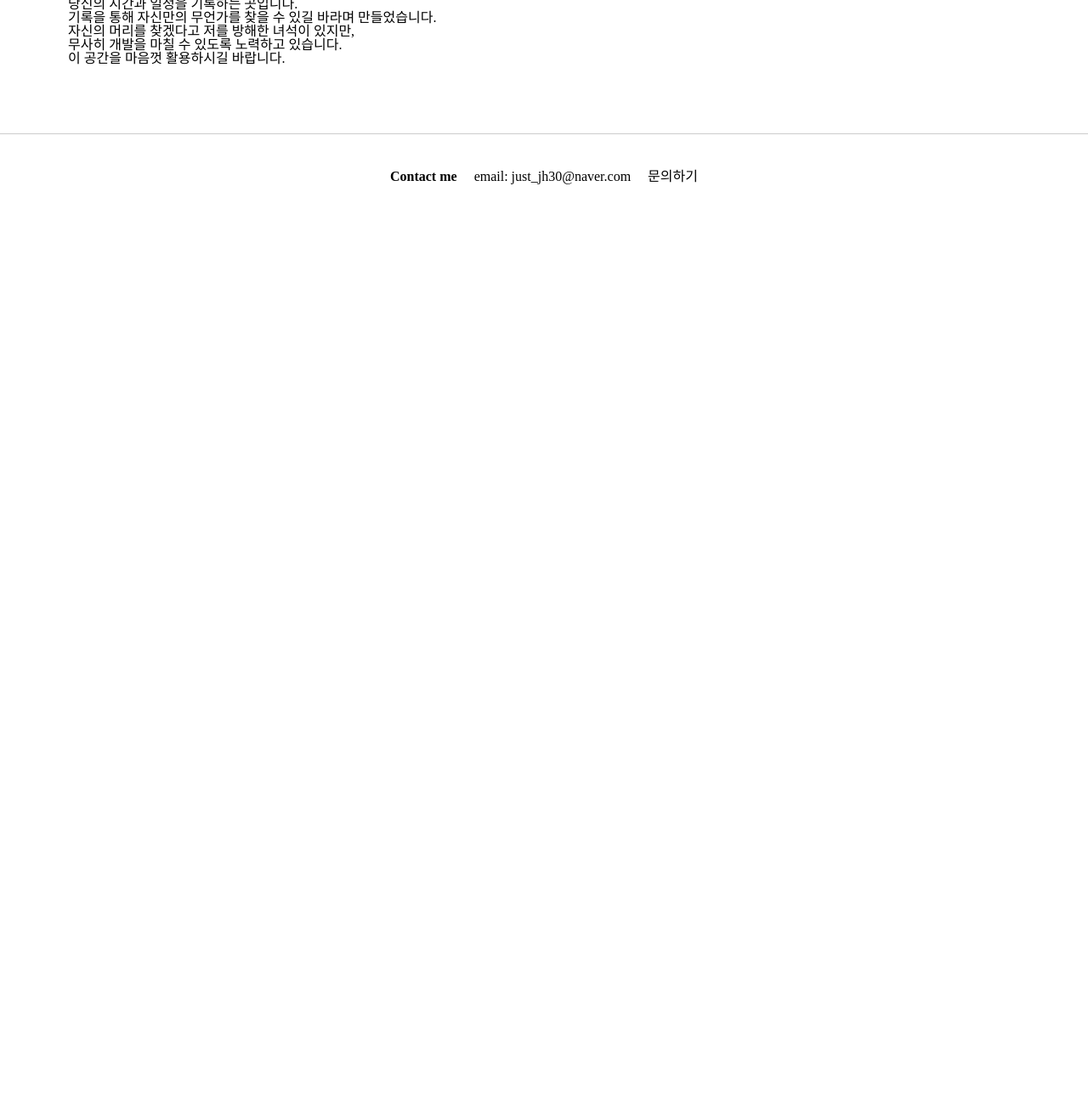
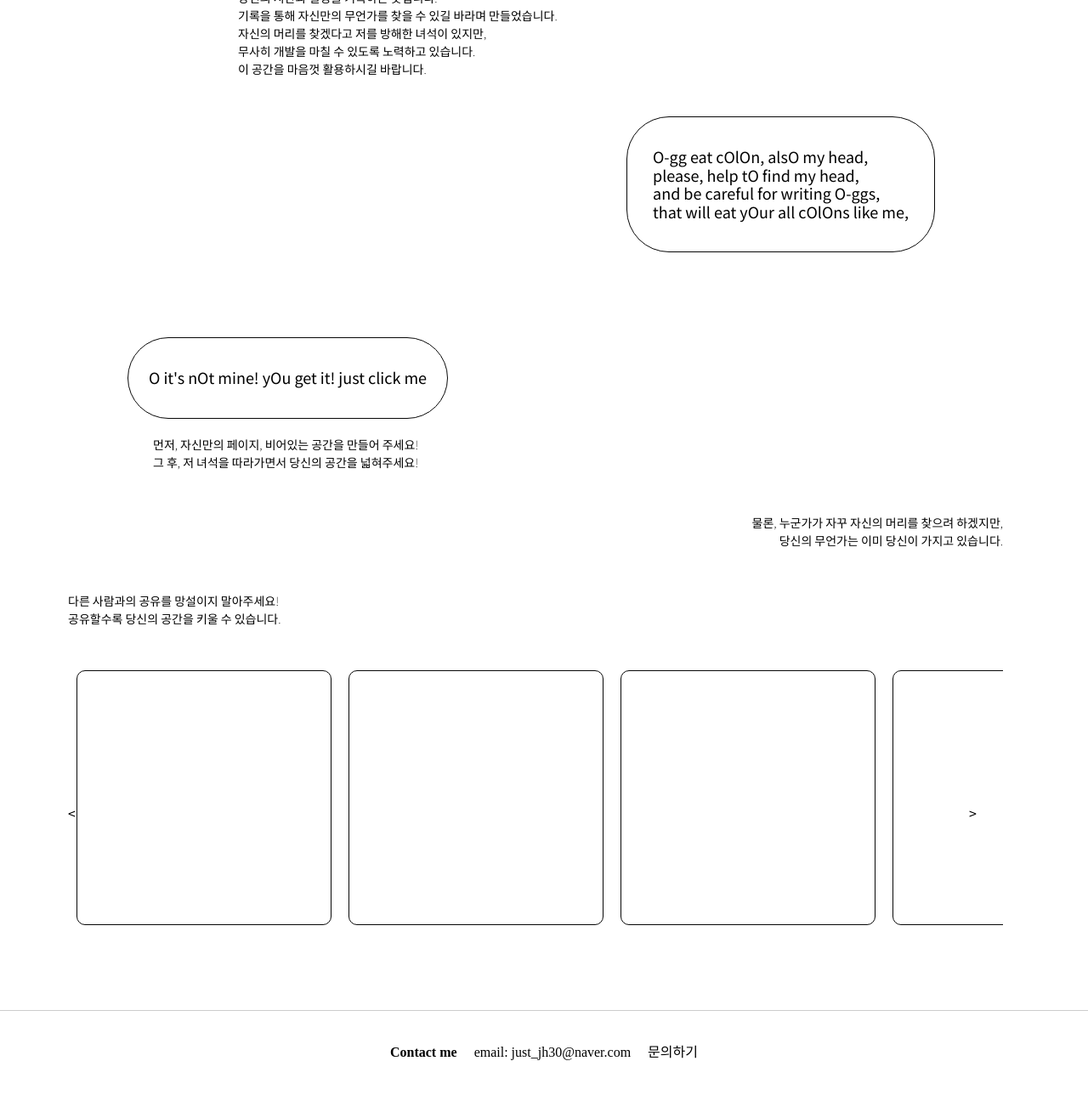
Before and after one commit to Sleepingoff/myLifeMoments, a plain HTML site: page main.html in a window 1280 px wide. Shown: the part 355-1644 px from the top of the page at 85% size. Before the commit the page ends 800 px from the top, so only its background shows below. Drawn offline with Linux system fonts and the light colour scheme.

Commit message:
add section#about

```diff
--- a/component/header.html
+++ b/component/header.html
@@ -3,7 +3,7 @@
     <figcaption class="hide">logo</figcaption>
     <img src="" alt="#" />
   </figure>
-  <h1 class="h1">O-ggs!</h1>
+  <h1 class="h2">O-ggs!</h1>
   <ul class="gnb flex bold textcenter">
     <li>
       <a href="" class="block">
--- a/component/link.html
+++ b/component/link.html
@@ -13,6 +13,10 @@
 <link rel="stylesheet" href="css/todo.css" />
 <!-- 900px mediaquery -->
 <link rel="stylesheet" href="css/media900.css" />
+<!-- googlefonts -->
+<link rel="preconnect" href="https://fonts.googleapis.com">
+<link rel="preconnect" href="https://fonts.gstatic.com" crossorigin>
+<link href="https://fonts.googleapis.com/css2?family=Nanum+Pen+Script&family=Noto+Sans+KR:wght@100;400;700&display=swap" rel="stylesheet">
 <script
   type="text/javascript"
   src="https://code.jquery.com/jquery-3.6.4.js"
--- a/css/common.css
+++ b/css/common.css
@@ -1,7 +1,11 @@
 section.wrap{
     max-width: 1100px;
     min-width: 360px;
-    margin-top: 100px;
+    margin-top: 80px;
+}
+.insideBox{
+    border: 1px solid #070707;
+    margin-bottom: 20px;
 }
 .border-50px{
     border-radius: 50px;
@@ -27,16 +31,28 @@ section.wrap{
 .textcenter{
     text-align: center;
 }
+.textright{
+    text-align: right;
+}
 .h1{
-    font-size: 50px;
+    font-size: 40px;
 }
 .h2{
-    font-size: 1.5em;
+    font-size: 20px;
     font-weight: 600;
 }
 .h3{
-    font-size: 1.2em;
+    font-size: 16px;
     font-weight: 550;
+}
+.p14{
+    font-size: 14px;
+    font-weight: 100;
+    line-height: 1.5;
+}
+.p18{
+    font-size: 18px;
+    line-height: 1.2;
 }
 .blurEffect {
     filter: blur(5px);
--- a/css/header.css
+++ b/css/header.css
@@ -1,6 +1,6 @@
 header{
     width: 100%;
-    height: 80px;
+    height: 60px;
     box-shadow: 2px 2px 5px hsl(0, 0%, 80%);
     position: absolute;
     z-index: 10;
@@ -11,7 +11,7 @@ header{
 }
 .wrap{
     width: 100%;
-    min-height: 80px;
+    min-height: 60px;
     justify-content: space-between;
     align-items: center;
 }
--- a/css/main.css
+++ b/css/main.css
@@ -1,7 +1,75 @@
-.insideBox{
-    border: 1px solid #070707;
+#home div.flex{
+    flex-direction: column;
+    justify-content: center;
+    align-items: center;
+}
+#home h2.insideBox{
     padding: 60px 0px;
-}
-h1.insideBox{
     width: 950px;
 }
+#home div.p14{
+    margin-left: 200px;
+    align-self: flex-start;
+}
+#home div.p18{
+    padding: 36px 30px;
+    margin-top: 45px;
+    margin-right: 80px;
+    align-self: flex-end;
+}
+#about div.wrap{
+    width: 100%;
+    flex-direction: column;
+    justify-content: space-between;
+    align-items: center;
+}
+#about div.p18{
+    align-self: flex-start;
+    padding: 36px 24px;
+    margin-left: 70px;
+}
+#about div.p14{
+    margin-bottom: 50px;
+}
+#about div.p14:nth-of-type(2){
+    align-self: flex-start;
+    margin-left: 100px;
+}
+#about div.p14:nth-of-type(3){
+    align-self: flex-end;
+}
+#about div.p14:nth-of-type(4){
+    align-self: flex-start;
+}
+#about div.wrap div.carousel{
+    width: 1100px;
+    overflow: hidden;
+    position: relative;
+}
+#about div.wrap div.carousel::before{
+    content: "<";
+    display: block;
+    width: 40px;
+    height: 40px;
+    position: absolute;
+    left: 0; top: 50%;
+}
+#about div.wrap div.carousel::after{
+    content: ">";
+    display: block;
+    width: 40px;
+    height: 40px;
+    position: absolute;
+    right: 0; top: 50%;
+}
+#about ul.flex{
+    width: calc((300px + 20px) * 5);
+    justify-content: center;
+    align-items: center;
+    gap: 20px;
+}
+#about div.carousel ul li{
+    width: 300px;
+    height: 300px;
+    border-radius: 10px;
+}
--- a/css/reset.css
+++ b/css/reset.css
@@ -48,6 +48,8 @@ table {
 }
 *{
     box-sizing: border-box;
+	font-family: 'Nanum Pen Script', cursive;
+	font-family: 'Noto Sans KR', sans-serif;
 }
 a{
 	text-decoration: none;
--- a/main.html
+++ b/main.html
@@ -7,19 +7,74 @@
   <body>
     <header w3-include-html="component/header.html"></header>
     <main>
-      <section class="wrap">
-        <h1 class="h1 textcenter bold ha insideBox border-50px">
+      <section id="home" class="wrap">
+        <div class="ha flex ha">
+          <h2 class="h1 textcenter bold insideBox border-50px">
             cOuld yOu find my O-ggs?<span> </span>fOllOw me!
-        </h1>
-        <div>
+          </h2>
+          <div class="p14">
             <p>당신의 시간과 일정을 기록하는 곳입니다.</p>
-          <p>기록을 통해 자신만의 무언가를 찾을 수 있길 바라며 만들었습니다.</p>
+            <p>
+              기록을 통해 자신만의 무언가를 찾을 수 있길 바라며 만들었습니다.
+            </p>
             <p>
               자신의 머리를 찾겠다고 저를 방해한 녀석이 있지만,
               <span class="block"></span>무사히 개발을 마칠 수 있도록 노력하고
               있습니다.
             </p>
             <p>이 공간을 마음껏 활용하시길 바랍니다.</p>
+          </div>
+          <div class="p18 insideBox border-50px">
+            <p>
+              O-gg eat cOlOn, alsO my head,<span class="block"></span> please,
+              help tO find my head,<span class="block"></span> and be careful
+              for writing O-ggs,<span class="block"></span>
+              that will eat yOur all cOlOns like me,
+            </p>
+          </div>
+        </div>
+      </section>
+      <section id="about" class="wrap">
+        <div class="wrap ha flex">
+          <div class="p18 insideBox border-50px textcenter">
+            <p>O it's nOt mine! yOu get it! just click me</p>
+          </div>
+          <div class="p14">
+            <p>먼저, 자신만의 페이지, 비어있는 공간을 만들어 주세요!</p>
+            <p>그 후, 저 녀석을 따라가면서 당신의 공간을 넓혀주세요!</p>
+          </div>
+          <div class="p14 textright">
+            <p>물론, 누군가가 자꾸 자신의 머리를 찾으려 하겠지만,</p>
+            <p>당신의 무언가는 이미 당신이 가지고 있습니다.</p>
+          </div>
+          <div class="p14">
+            <p>다른 사람과의 공유를 망설이지 말아주세요!</p>
+            <p>공유할수록 당신의 공간을 키울 수 있습니다.</p>
+          </div>
+          <div class="carousel">
+            <ul class="flex">
+              <li class="insideBox">
+                <a href=""></a>
+                <p class="hide"></p>
+              </li>
+              <li class="insideBox">
+                <a href=""></a>
+                <p class="hide"></p>
+              </li>
+              <li class="insideBox">
+                <a href=""></a>
+                <p class="hide"></p>
+              </li>
+              <li class="insideBox">
+                <a href=""></a>
+                <p class="hide"></p>
+              </li>
+              <li class="insideBox">
+                <a href=""></a>
+                <p class="hide"></p>
+              </li>
+            </ul>
+          </div>
         </div>
       </section>
     </main>
```
Lines whose indentation alone changed are shown as unchanged.
